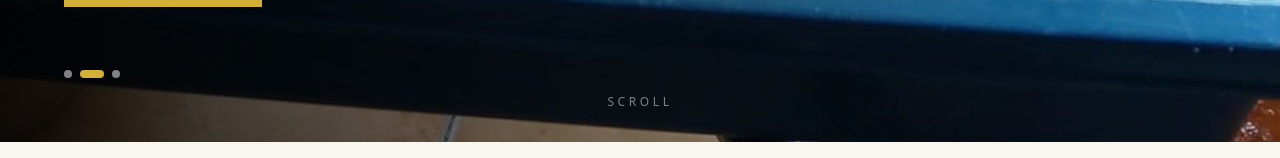
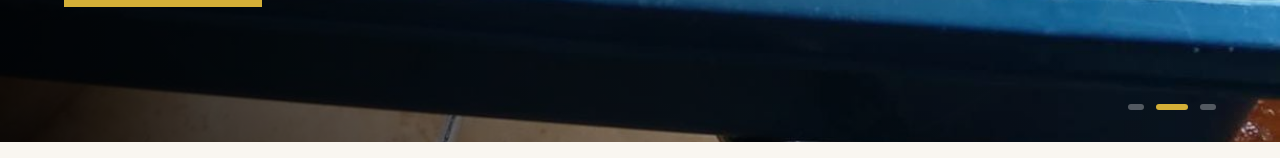
Before and after one commit to mhmmadarifin27/harapan-jaya, a Next.js app: page / in a window 1280 px wide. Shown: the part 642-800 px from the top of the page. Built offline with nearby package versions, Linux system fonts and the light colour scheme; a web font is replaced by a local one.

Commit message:
src/app/page.js

```diff
--- a/src/app/page.js
+++ b/src/app/page.js
@@ -145,12 +145,19 @@ export default function Home() {
           </motion.div>
         </div>
 
-        <div className="absolute bottom-16 left-8 md:left-16 z-20 flex gap-2">
-          {heroImages.map((_, index) => (
-            <button key={index} onClick={() => setCurrentImage(index)} className={`w-2 h-2 rounded-full transition-all duration-300 ${index === currentImage ? "bg-padang-gold w-6" : "bg-white/50 hover:bg-white"}`} />
-          ))}
-        </div>
-        <div className="absolute bottom-8 left-1/2 -translate-x-1/2 z-20 text-padang-cream/50 text-xs tracking-[0.3em]">SCROLL</div>
+        <div className="absolute bottom-8 right-8 md:right-16 z-20 flex gap-3">
+  {heroImages.map((_, index) => (
+    <button
+      key={index}
+      onClick={() => setCurrentImage(index)}
+      className={`h-1.5 transition-all duration-300 rounded-full ${
+        index === currentImage
+        ? "bg-padang-gold w-8"
+        : "bg-white/30 w-4 hover:bg-white/60"
+      }`}
+    />
+  ))}
+</div>
       </section>
 
       {/* ================= MENU SECTION ================= */}
```
